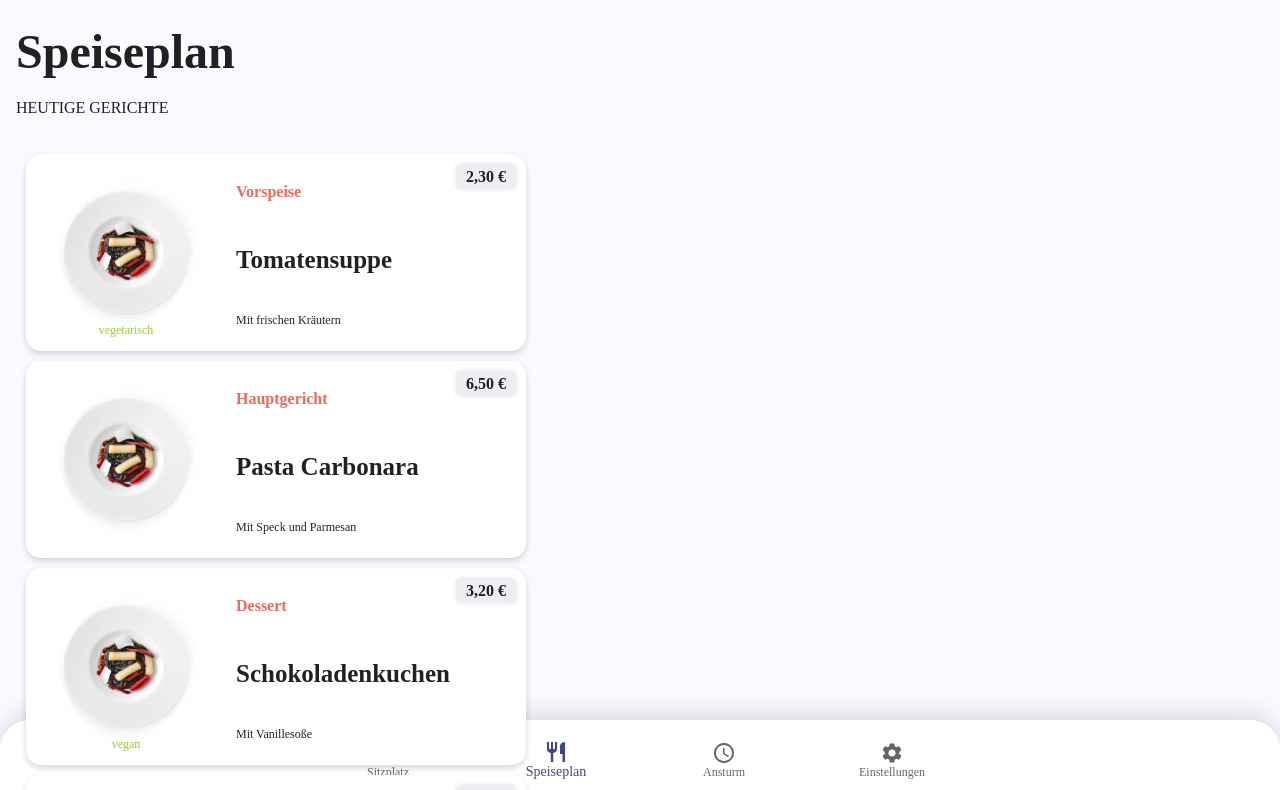
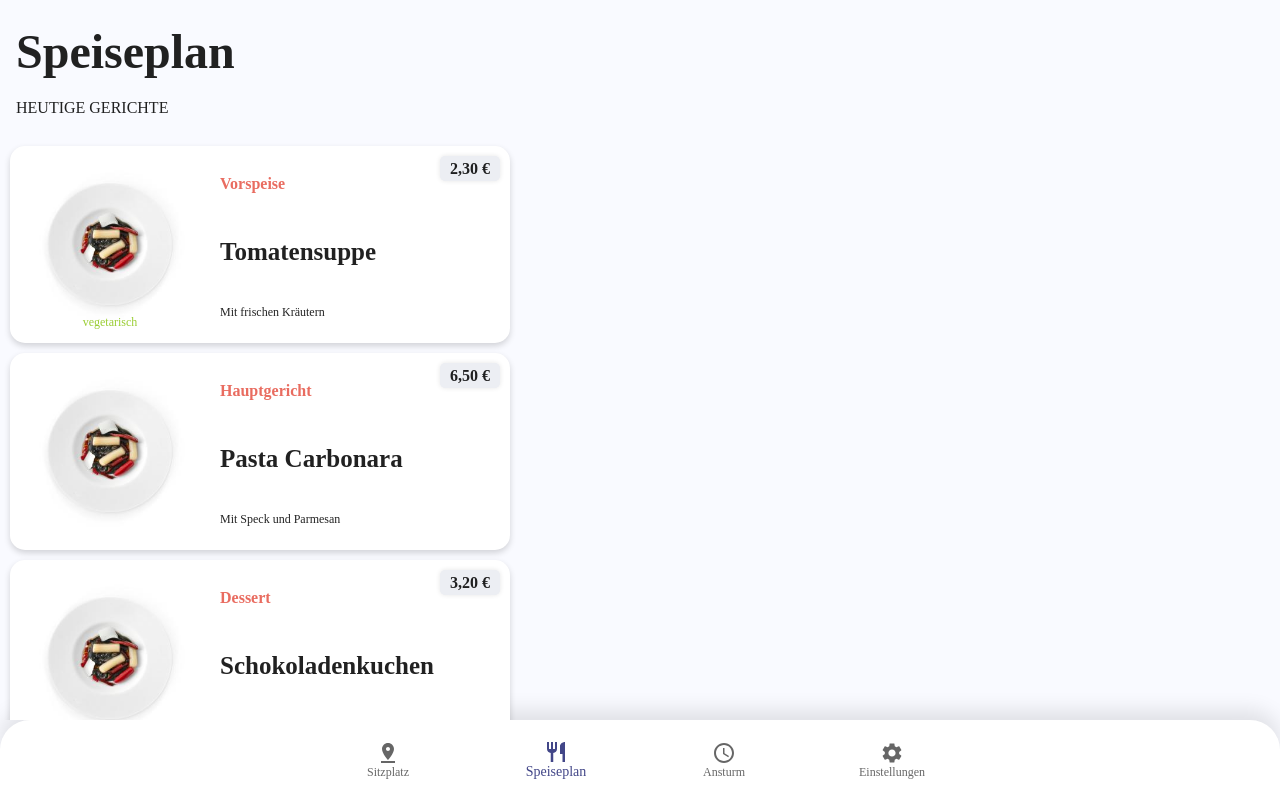
Before and after one commit to LinusHe/MensaPWA, a React (Create React App) app in the folder mensa-pwa-react/: page /menu in a window 1280 px wide. Shown: the top 790 px of the page. Built offline with nearby package versions, Linux system fonts and the light colour scheme.

Commit message:
smol fix

```diff
--- a/mensa-pwa-react/src/components/FoodMenu.js
+++ b/mensa-pwa-react/src/components/FoodMenu.js
@@ -12,22 +12,21 @@ function FoodMenu() {
     direction="row"
     justifyContent="center"
     alignItems="flex-start"
+    alignContent="flex-start"
     rowSpacing={0}
     columnSpacing={0}
-      sx={{ p: 2 }}
+    sx={{ maxHeight: 'calc(100vh - 80px)', overflow: 'scroll' }}
     >
-      <Grid item xs={12}>
+      <Grid item xs={12} sx={{ p: 2, flexGrow: 1 }}>
         <Typography variant="screenHeading">
           Speiseplan
         </Typography>
-      </Grid>
-      <Grid item xs={12} sx={{ pb: 3 }}>
         <Typography variant="p" fontWeight="regular" textTransform="uppercase">
           Heutige Gerichte
         </Typography>
       </Grid>
-      <Grid item xs={12}>
-      <Typography variant="p" fontWeight="light">
+      <Grid item xs={12} sx={{ flexGrow: 1 }}>
+
         <DishCard
           dishImage={testFoodPic}
           orangeText="Vorspeise"
@@ -60,7 +59,6 @@ function FoodMenu() {
           price="1,50 €"
           bottomText="vegetarisch"
         />
-      </Typography>
 
       </Grid>
     </Grid>
```
Lines whose indentation alone changed are shown as unchanged.
